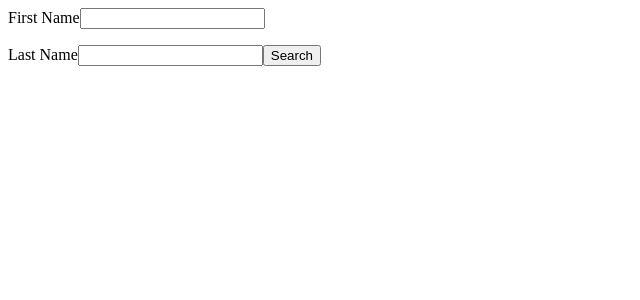
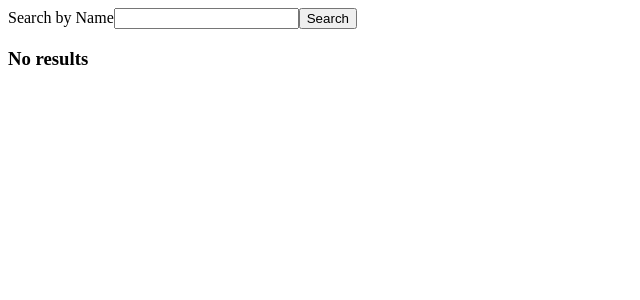
Before and after one commit to christina-yun/barti-assessment, a React (Create React App) app in the folder barti-asssessment/: page /results in a window 1280 px wide. Shown: the top 300 px of the page, without its empty margins (0-640 px from the left). Built offline with nearby package versions, Linux system fonts and the light colour scheme.

Commit message:
Got the search working and now it can grab anything matching the search term -- static

```diff
--- a/barti-asssessment/package.json
+++ b/barti-asssessment/package.json
@@ -10,7 +10,7 @@
     "react": "^17.0.2",
     "react-dom": "^17.0.2",
     "react-redux": "^7.2.6",
-    "react-router-dom": "^6.2.1",
+    "react-router-dom": "^5.2.0",
     "react-scripts": "5.0.0",
     "redux": "^4.1.2",
     "redux-thunk": "^2.4.1",
--- a/barti-asssessment/src/App.js
+++ b/barti-asssessment/src/App.js
@@ -1,5 +1,6 @@
 import Search from "./Search";
-import { Route, Link } from 'react-router-dom';
+import { Route, Switch } from "react-router-dom";
+import ResultList from "./SearchResults/ResultList";
 
 function App() {
   return (
@@ -7,8 +8,13 @@ function App() {
       <div className="search">
         <Search />
       </div>
-      <div className='container'>
+      <div className="container">
 
+        <Switch>
+          <Route path="/results">
+            <ResultList />
+          </Route>
+        </Switch>
       </div>
     </div>
   );
--- a/barti-asssessment/src/Search.js
+++ b/barti-asssessment/src/Search.js
@@ -12,15 +12,13 @@ const Search = (props) => {
     const handleSubmit = (e) => {
         e.preventDefault();
         props.allTheTerms(search)
-        console.log('click')
+
     }
   return (
     <div className="search">
+        {/* TODO Create a toggle button for a separate form to seach by first or last name */}
       <form>
-        <label>First Name</label>
-        <input onChange = {handleChange} />
-        <p></p>
-        <label>Last Name</label>
+        <label>Search by Name</label>
         <input onChange = {handleChange} />
         <button className='submit' onClick={handleSubmit}> Search </button>
       </form>
--- a/barti-asssessment/src/SearchResults/result.js
+++ b/barti-asssessment/src/SearchResults/result.js
@@ -2,9 +2,12 @@ import Reach from 'react';
 import { connect } from 'react-redux';
 
 const Result = (props) => {
+    return (
+        <div>
+            <p> Name: {props.result.firstName} {props.result.lastName}</p>
+        </div>
 
-    return (
-        <h1> Testing</h1>
+
     )
 }
 
--- a/barti-asssessment/src/SearchResults/resultList.js
+++ b/barti-asssessment/src/SearchResults/resultList.js
@@ -1,17 +1,17 @@
-import Reach from 'react';
-import result from './result'
+import React from 'react';
+import Result from './Result'
 import {connect} from 'react-redux';
 
 const ResultList = (props) => {
     const results = props.results;
-
     return (
         <div className='resultList'>
-            {results === null||undefined ?
+            {results.length === 0 ?
                 <h3>No results</h3> :
-            results.map(drink => {
-                return <Result key={result.id} result={result} />
+            results.map(result => {
+                return <Result key={result.result.id} result={result} />
             })}
+
         </div>
 
     )
```
Also changed, not shown: 1 other file (tests, documents, lock files or other folders).
